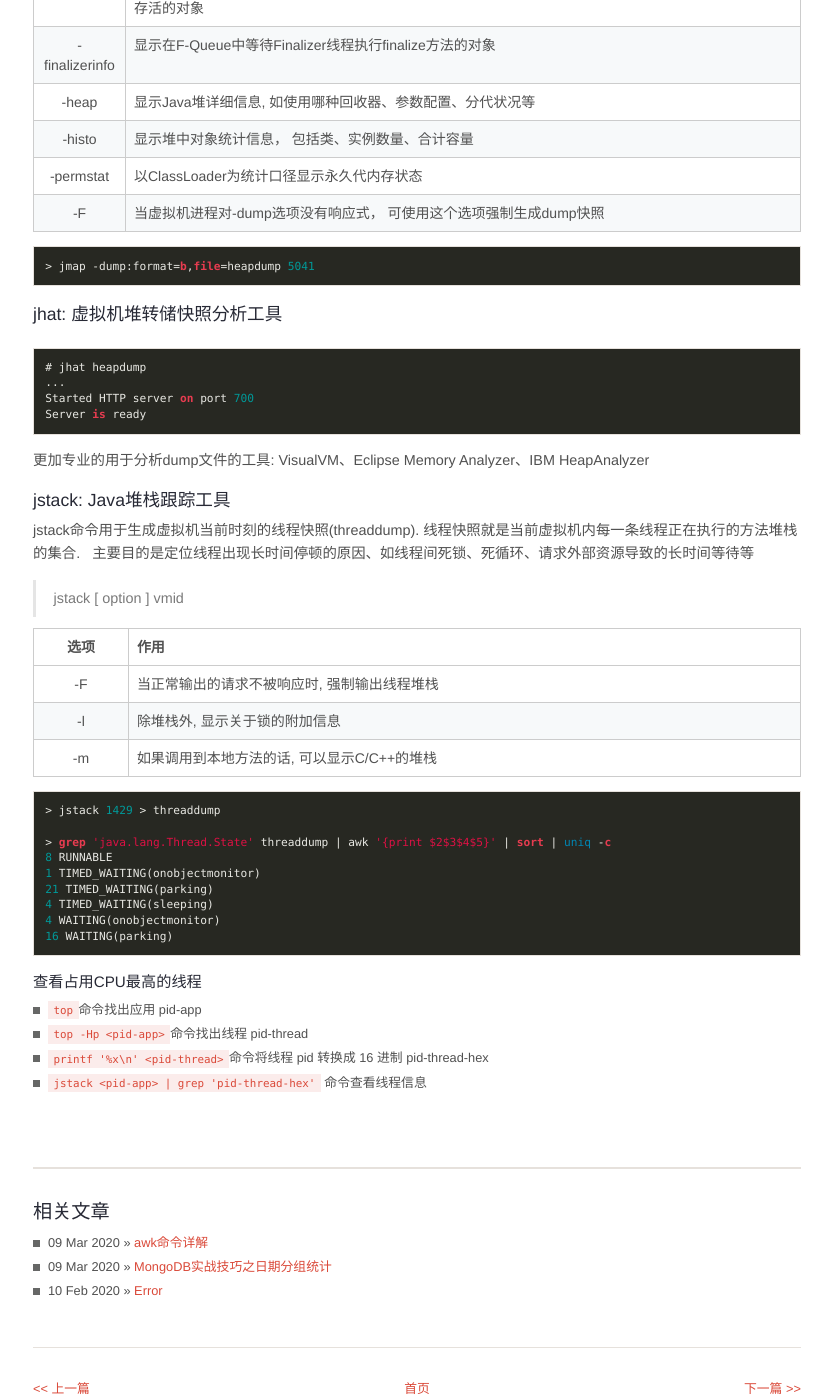
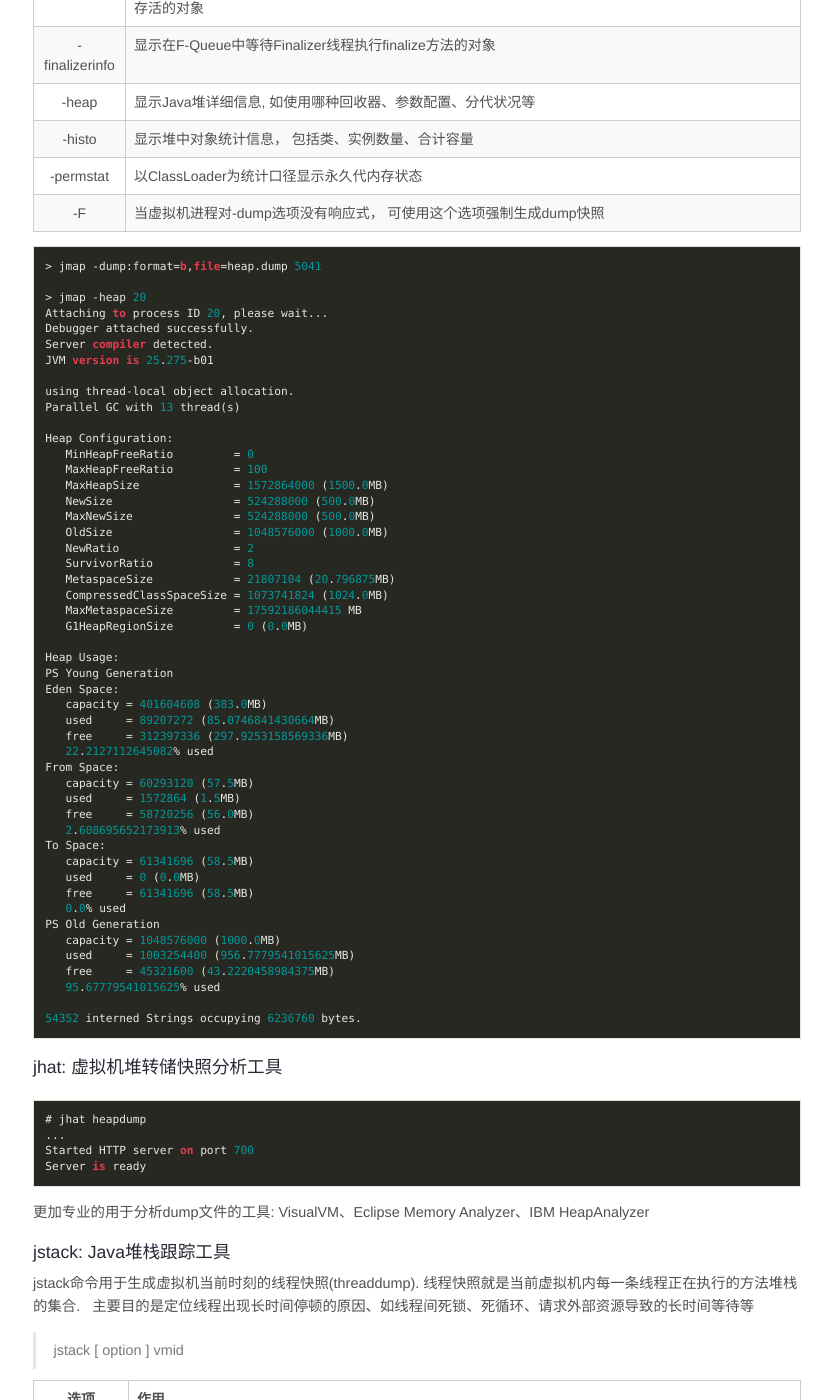
Before and after one commit to junhc/junhc.github.io, a Jekyll site: the page built from _posts/java/2018-04-06-虚拟机性能监控与故障处理工具.md, in a window 1280 px wide and 1400 px high, scrolled down 1755 px. Shown: the whole window, without its empty margins (223-1055 px from the left). Built offline with Jekyll 4.4.1, drawn with Linux system fonts in a browser that asks for light colours; Markdown is read by kramdown in place of the engine named in the settings.

Commit message:
修改文档

````diff
--- a/_posts/java/2018-04-06-虚拟机性能监控与故障处理工具.md
+++ b/_posts/java/2018-04-06-虚拟机性能监控与故障处理工具.md
@@ -73,7 +73,55 @@ permalink: 虚拟机性能监控与故障处理工具
 |-F|当虚拟机进程对-dump选项没有响应式， 可使用这个选项强制生成dump快照|
 
 ```vim
-> jmap -dump:format=b,file=heapdump 5041
+> jmap -dump:format=b,file=heap.dump 5041
+
+> jmap -heap 20
+Attaching to process ID 20, please wait...
+Debugger attached successfully.
+Server compiler detected.
+JVM version is 25.275-b01
+
+using thread-local object allocation.
+Parallel GC with 13 thread(s)
+
+Heap Configuration:
+   MinHeapFreeRatio         = 0
+   MaxHeapFreeRatio         = 100
+   MaxHeapSize              = 1572864000 (1500.0MB)
+   NewSize                  = 524288000 (500.0MB)
+   MaxNewSize               = 524288000 (500.0MB)
+   OldSize                  = 1048576000 (1000.0MB)
+   NewRatio                 = 2
+   SurvivorRatio            = 8
+   MetaspaceSize            = 21807104 (20.796875MB)
+   CompressedClassSpaceSize = 1073741824 (1024.0MB)
+   MaxMetaspaceSize         = 17592186044415 MB
+   G1HeapRegionSize         = 0 (0.0MB)
+
+Heap Usage:
+PS Young Generation
+Eden Space:
+   capacity = 401604608 (383.0MB)
+   used     = 89207272 (85.0746841430664MB)
+   free     = 312397336 (297.9253158569336MB)
+   22.2127112645082% used
+From Space:
+   capacity = 60293120 (57.5MB)
+   used     = 1572864 (1.5MB)
+   free     = 58720256 (56.0MB)
+   2.608695652173913% used
+To Space:
+   capacity = 61341696 (58.5MB)
+   used     = 0 (0.0MB)
+   free     = 61341696 (58.5MB)
+   0.0% used
+PS Old Generation
+   capacity = 1048576000 (1000.0MB)
+   used     = 1003254400 (956.7779541015625MB)
+   free     = 45321600 (43.2220458984375MB)
+   95.67779541015625% used
+
+54352 interned Strings occupying 6236760 bytes.
 ```
 
 ##### jhat: 虚拟机堆转储快照分析工具
````
Also changed, not shown: _posts/java/2018-03-25-Java中&与&&和|与||运算符.md (+1 -1 lines), 你必须知道的.md (+1 -1 lines).
